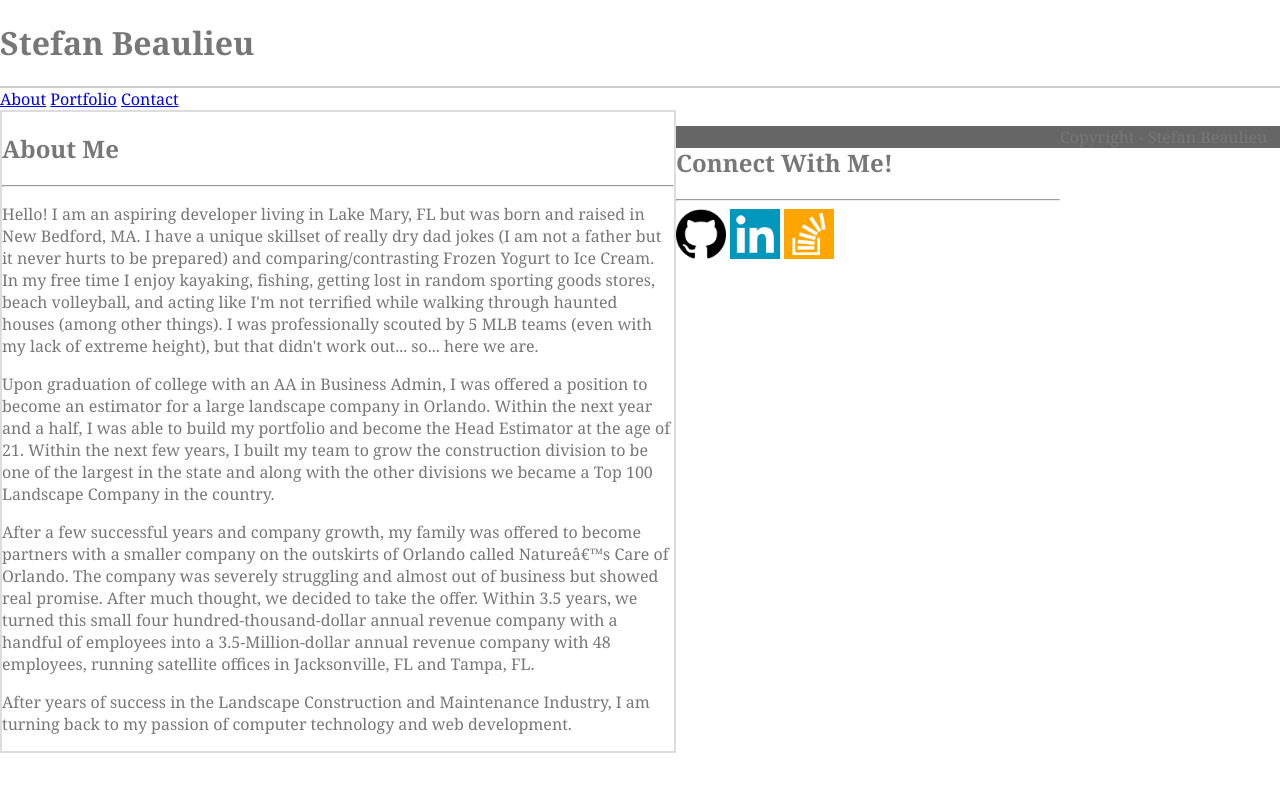
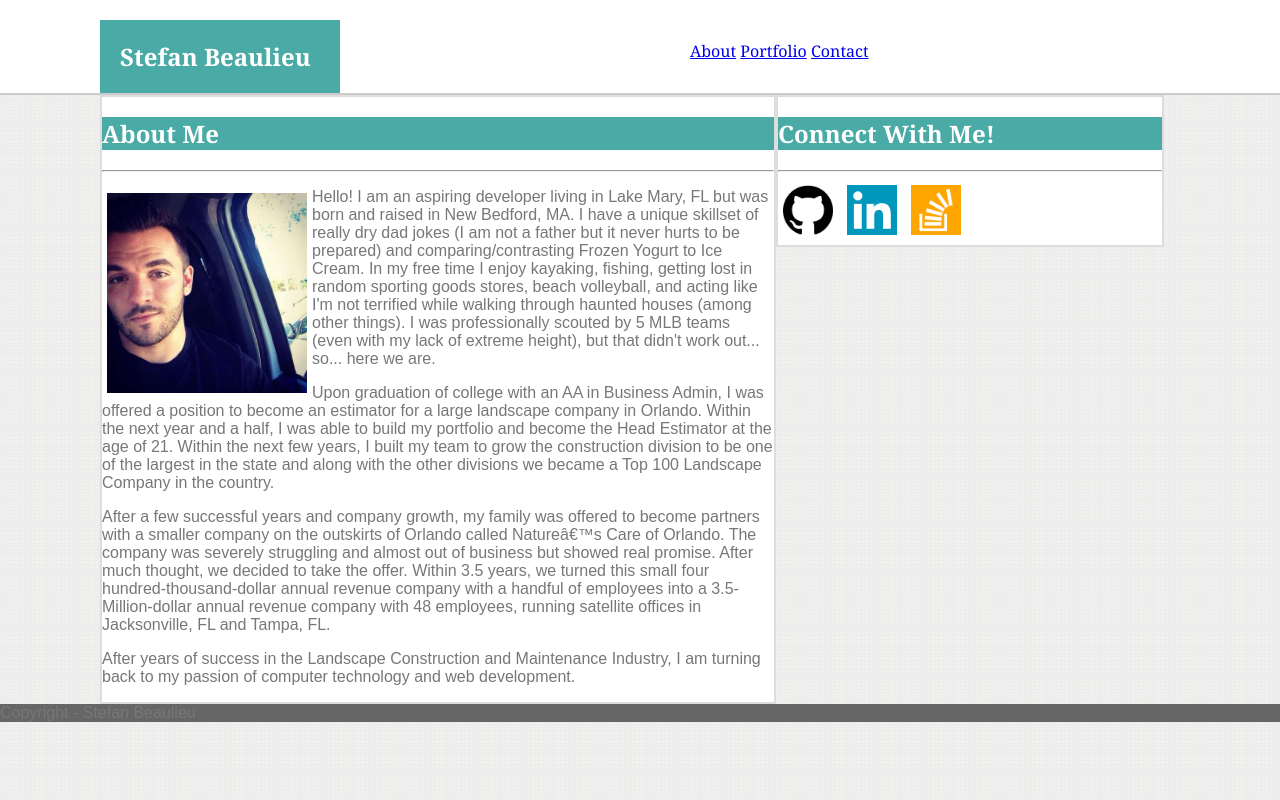
Before and after one commit to stefanbeaulieu/Basic-Portfolio, a PHP site: page / in a window 1280 px wide; the page is wider, and only the part inside the window is pictured. Run offline with PHP 8.4, Linux system fonts and the light colour scheme.

Commit message:
Styling of Heading

```diff
--- a/assets/css/style.css
+++ b/assets/css/style.css
@@ -5,7 +5,7 @@
 body {
 	margin: 0;
 	padding: 0;
-	background-color: #fff;
+	background-image: url("../images/background_pattern.gif");
 	font-family: 'Georgia', 'Times', 'Times New Roman', serif;
 	color: #777;
 }
@@ -19,20 +19,53 @@
 header {
 	background-color: #fff;
 	border-bottom: 2px solid #ccc;
+	padding-left: 100px;
+	margin: 0;
+	width: 100%;
 }
 
 footer {
 	background-color: #666;
+	clear: left;
 }
 
+header, .main_heading, .main_menu {
+	float: left;
+}
+
+.main_menu {
+	padding: 40px 0 0 350px;
+	height: 100%;
+
+}
+
+h1, h2 {
+	font-family: 'Georgia', 'Times', 'Times New Roman', serif;
+	background-color: #4aaaa5;
+	padding-right: 1px;
+	color: #fff;
+}
+
+h1 {
+	width: 200px;
+	padding: 5px;
+	display: inline-block;
+	padding: 20px;
+	margin-bottom: 0;
+}
 
 
 /******************
 BODY SECTION
 ******************/
 
+p {
+	font-family: 'Arial', 'Helvetica Neue', 'Helvetica', sans-serif;
+}
+
 .container {
 	width: 960px;
+	padding-left: 100px;
 }
 
 .main-bio, .right-menu {
@@ -47,7 +80,16 @@
 
 .right-menu {
 	width: 30%;
+	background-color: #fff;
+	border: 2px solid #ddd;
 }
+
+
+
+
+/******************
+LINKS
+******************/
 
 
 
@@ -56,7 +98,15 @@
 IMAGES
 ******************/
 
+#headshot {
+	widows: 200px;
+	height: 200px;
+	float: left;
+	padding: 5px;
+}
+
 .thumb {
 	width: 50px;
 	height: 50px;
+	padding: 5px;
 }
--- a/index.html
+++ b/index.html
@@ -8,13 +8,17 @@
 <body>
 
 	<header>
-		<h1>Stefan Beaulieu</h1>
+		<section class="main_heading">
+			<h1>Stefan Beaulieu</h1>
+		</section>
+
+	<!---   Header Links   -->
+		<section class="main_menu">
+			<a href="index.html">About</a>
+			<a href="portfolio.html">Portfolio</a>
+			<a href="contact.html">Contact</a>
+		</section>
 	</header>
-
-<!---   Header Links   -->
-	<a href="index.html">About</a>
-	<a href="portfolio.html">Portfolio</a>
-	<a href="contact.html">Contact</a>
 
 <!-- Bio Section   -->
 	<div class="container">
@@ -26,6 +30,8 @@
 			<hr>
 
 			<p>
+				<img src="assets/images/headshot.jpeg" alt="Headshot Photo" id="headshot" />
+
 				Hello! I am an aspiring developer living in Lake Mary, FL but was born and raised in New Bedford, MA.  I have a unique skillset of really dry dad jokes (I am not a father but it never hurts to be prepared) and comparing/contrasting Frozen Yogurt to Ice Cream.  In my free time I enjoy kayaking, fishing, getting lost in random sporting goods stores, beach volleyball, and acting like I'm not terrified while walking through haunted houses (among other things).  I was professionally scouted by 5 MLB teams (even with my lack of extreme height), but that didn't work out... so... here we are.
 			</p>
 			<p>
@@ -39,8 +45,6 @@
 			</p>
 		</section>
 	</div>
-
-	<section>
 
 	<!-- RIGHT MENU SECTION -->
 
@@ -56,7 +60,6 @@
 		<img src="assets/images/stackoverflow_thumb.png" alt="StackOverflow Thumb" class="thumb" />
 
 	</section>
-
 <!-- Footer Section -->
 	<footer>
 		<p>Copyright - Stefan Beaulieu</p>
```
Also changed, not shown: assets/images/background_pattern.gif (added), assets/images/headshot.jpeg (added).
